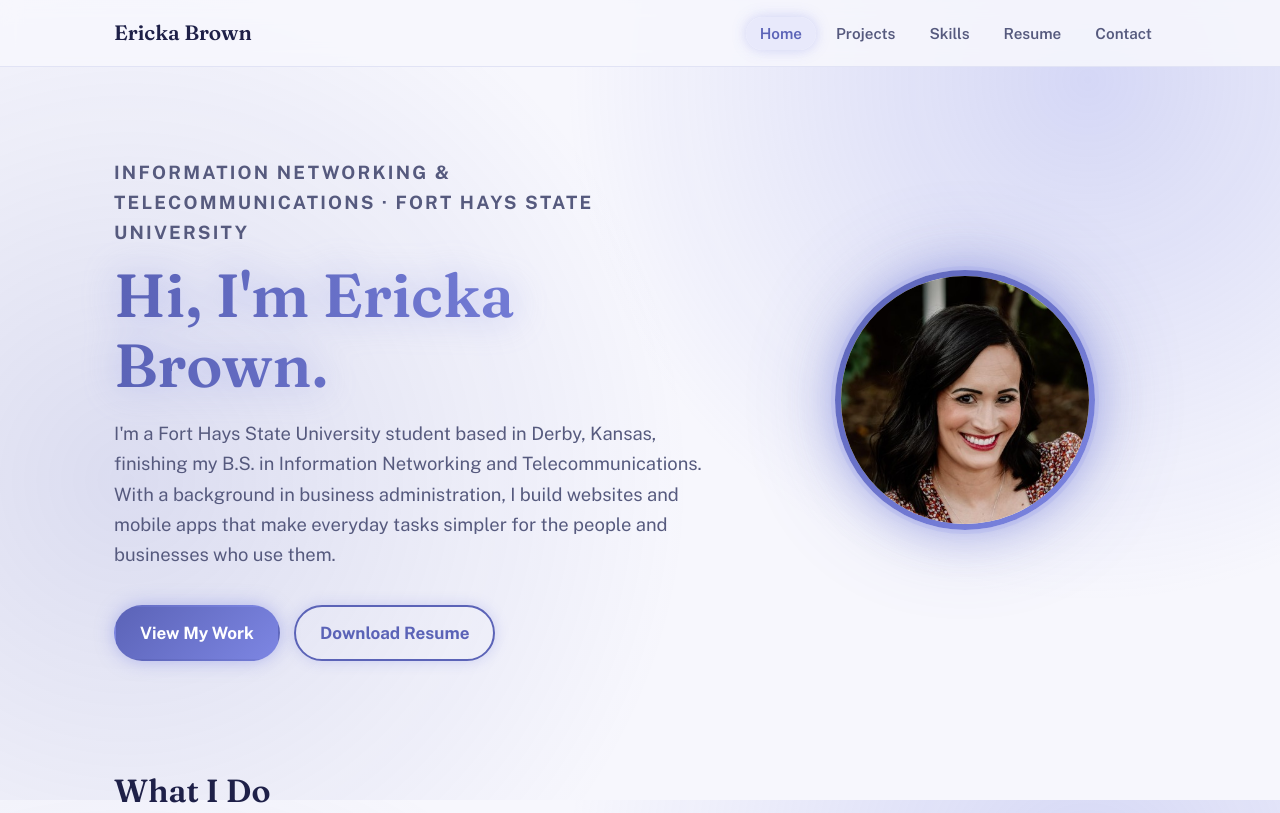
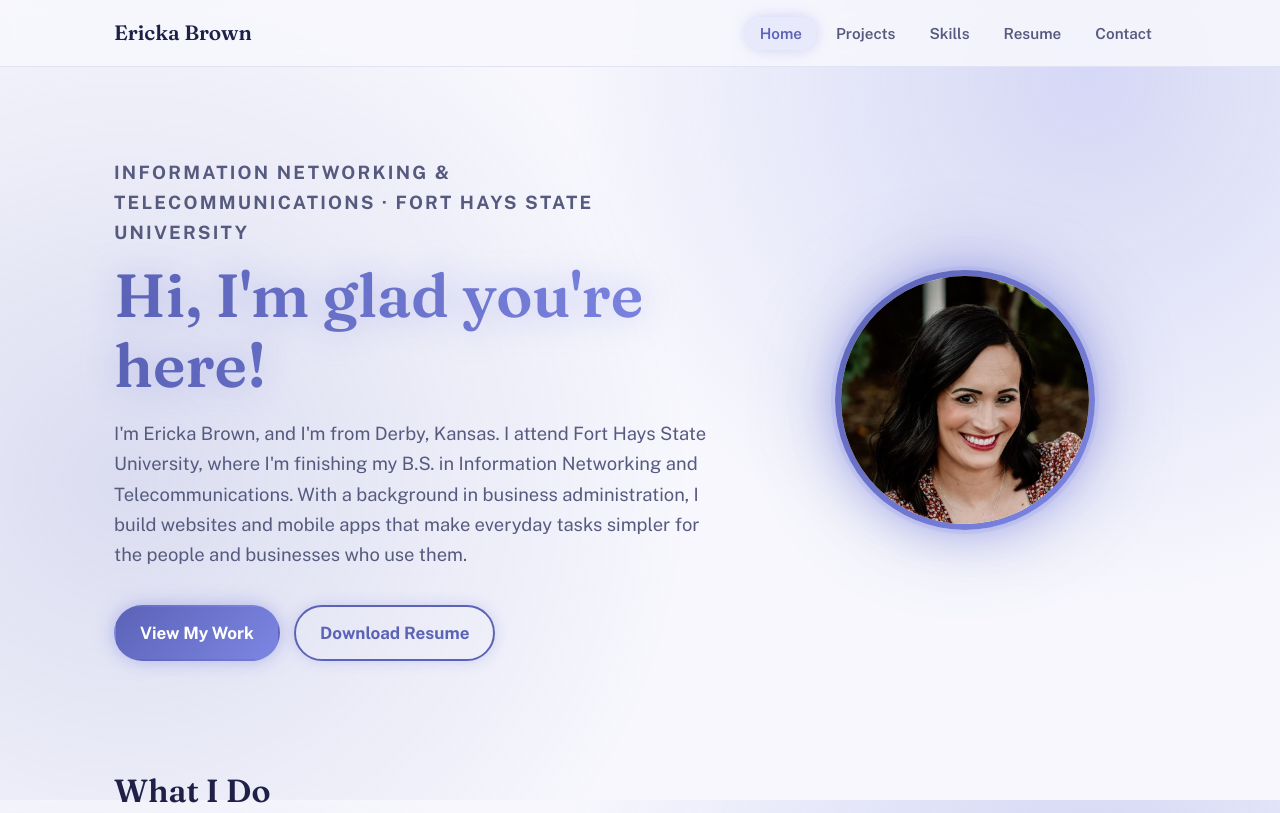
Before and after one commit to ebrown-4/ericka_brown_portfolio, a plain HTML site: page index.html in a window 1280 px wide. Shown: the top 813 px of the page. Drawn offline with nearby package versions, Linux system fonts and the light colour scheme.

Commit message:
Update home page greeting

```diff
--- a/index.html
+++ b/index.html
@@ -29,10 +29,11 @@
         <section class="hero">
             <div class="hero-text">
                 <p class="eyebrow">Information Networking &amp; Telecommunications · Fort Hays State University</p>
-                <h1>Hi, I'm Ericka Brown.</h1>
-                <p>I'm a Fort Hays State University student based in Derby, Kansas, finishing my B.S. in Information
-                    Networking and Telecommunications. With a background in business administration, I build websites
-                    and mobile apps that make everyday tasks simpler for the people and businesses who use them.</p>
+                <h1>Hi, I'm glad you're here!</h1>
+                <p>I'm Ericka Brown, and I'm from Derby, Kansas. I attend Fort Hays State University, where I'm
+                    finishing my B.S. in Information Networking and Telecommunications. With a background in business
+                    administration, I build websites and mobile apps that make everyday tasks simpler for the people and
+                    businesses who use them.</p>
                 <a href="projects.html" class="btn">View My Work</a>
                 <a href="assets/ErickaBrownResume.pdf" class="btn btn-outline" download>Download Resume</a>
             </div>
```
